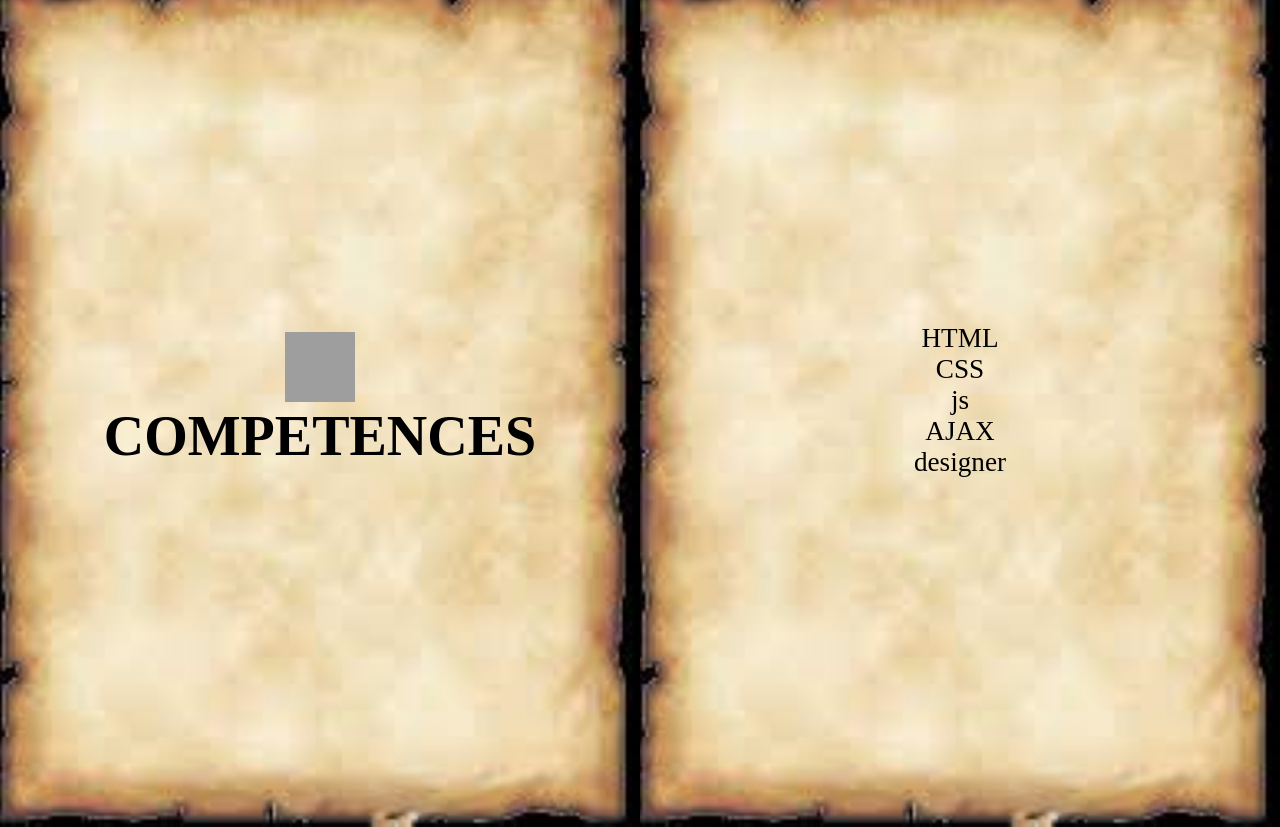
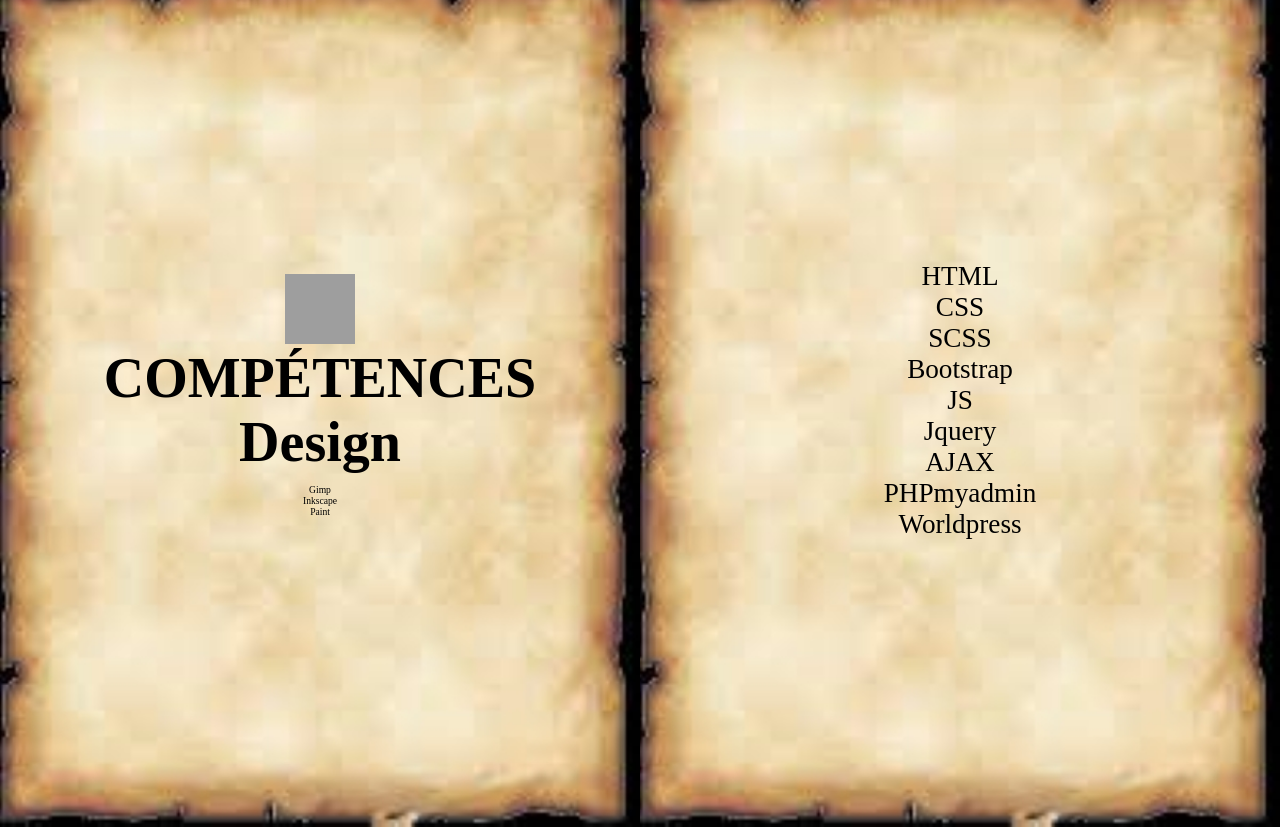
Before and after one commit to baboun89/portefolio, a PHP site: page /indexcomp.html in a window 1280 px wide. Run offline with PHP 8.4, Linux system fonts and the light colour scheme; grey boxes are pictures that could not be loaded.

Commit message:
pages annexes

```diff
--- a/css/slyle2.css
+++ b/css/slyle2.css
@@ -80,7 +80,7 @@
 
 .texte {
     font-size: 0.6rem;
-}
+    }
 
 .texte h1 {
     font-size: 1.2rem;
@@ -98,7 +98,9 @@
 .texte p {
     margin: 0;
 }
-
+ul{
+    padding: 0;
+}
 
 .point {
     text-decoration: none;
--- a/css/style.css
+++ b/css/style.css
@@ -618,6 +618,9 @@
 
     .texte {
         font-size: 1.1rem;
+    }
+    ul li {
+        font-size: 1.5rem;
     }
 }
 
--- a/indexcomp.html
+++ b/indexcomp.html
@@ -18,7 +18,14 @@
             <div class="texte">
                 <a id="logo" href="index.php">
                     <img id="logo1" class="rotating" src="images/logoxcf.png" alt="logo1" width="100" height="100"></a>
-                <h1>COMPETENCES</h1>
+                <h1>COMPÉTENCES</h1>
+                <h1>Design</h1>
+                <ul>
+                    <li>Gimp</li>
+                    <li>Inkscape</li>
+                    <li>Paint</li>
+                </ul>
+
             </div>
         </div>
         <div class="feuille">
@@ -26,10 +33,13 @@
             <div class="texte">
                 <P>HTML</P>
                 <p>CSS</p>
-                <p>js</p>
+                <p>SCSS</p>
+                <p>Bootstrap</p>
+                <p>JS</p>
+                <p>Jquery</p>
                 <p>AJAX</p>
-                <p>designer</p>
-            </div>
+                <p>PHPmyadmin</p>
+                <p>Worldpress</p>            </div>
         </div>
     </div>
 </body>
```
Also changed, not shown: index.php (+4 -4 lines).
